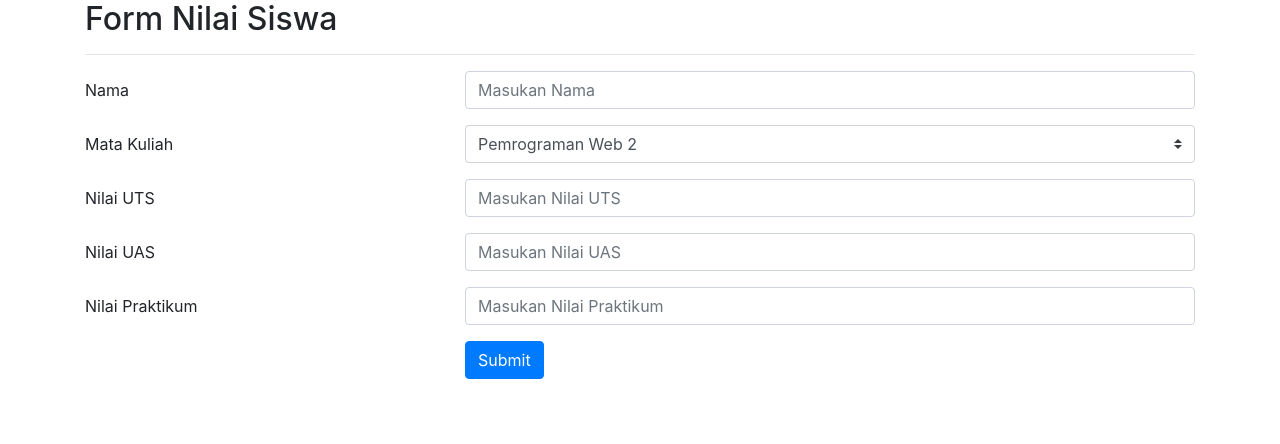
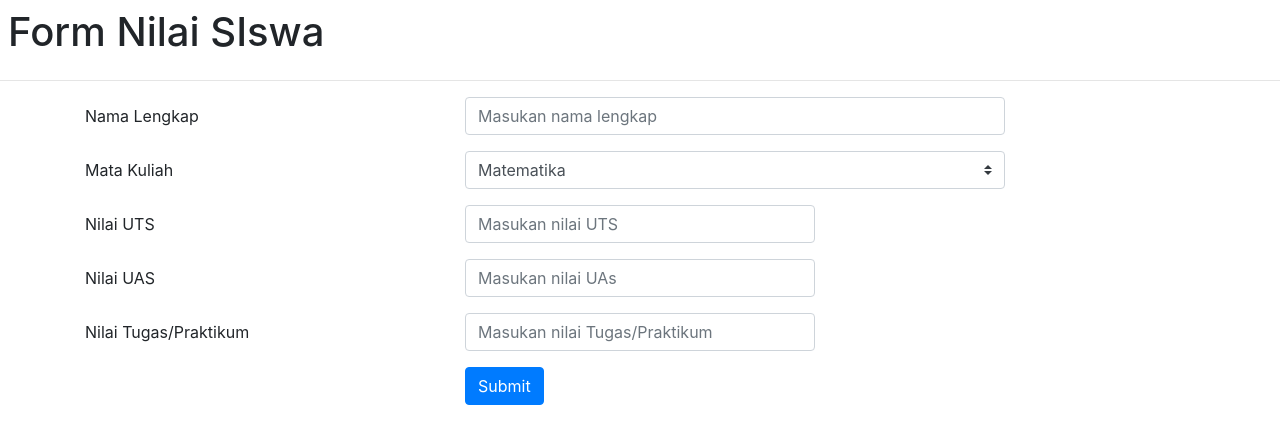
Before and after one commit to waffaisme/pemweb02, a PHP site: page /form_nilai.php in a window 1280 px wide. Shown: the top 444 px of the page. Run offline with PHP 8.4, Linux system fonts and the light colour scheme.

Commit message:
Tugas pertemuan 2

```diff
--- a/pertemuan2/tugas/form_nilai.php
+++ b/pertemuan2/tugas/form_nilai.php
@@ -4,47 +4,46 @@
         <meta charset="UTF-8">
         <meta http-equiv="X-UA-Compatible" content="IE=edge">
         <meta name="viewport" content="width=device-width, initial-scale=1.0">
-    <title>Form Nilai Siswa</title>
+        <title>Tugas 2</title>
         <link rel="stylesheet" href="https://stackpath.bootstrapcdn.com/bootstrap/4.1.3/css/bootstrap.min.css">
     </head>
     <body>
+        <h1 style="padding: 8px;">Form Nilai SIswa</h1>
+        <hr>
         <div class="container">
-    <h2>Form Nilai Siswa</h2>
-    <hr>
-
-    <form method="GET" action="proses_nilai.php">
+            <form method="POST" action="proses_nilai.php">
                 <div class="form-group row">
-    <label for="nama" class="col-4 col-form-label">Nama</label>
-    <div class="col-8">
-      <input id="nama" name="nama" placeholder="Masukan Nama" type="text" class="form-control">
+                    <label for="nama" class="col-4 col-form-label">Nama Lengkap</label>
+                    <div class="col-6">
+                        <input id="nama" name="nama" placeholder="Masukan nama lengkap" type="text" class="form-control">
                     </div>
                 </div>
                 <div class="form-group row">
                     <label for="matkul" class="col-4 col-form-label">Mata Kuliah</label>
-    <div class="col-8">
+                    <div class="col-6">
                         <select id="matkul" name="matkul" class="custom-select">
-        <option value="WEB">Pemrograman Web 2</option>
-        <option value="DDP">Dasar - Dasar Pemrograman</option>
-        <option value="UI/UX">UI/UX</option>
+                            <option value="MTK">Matematika</option>
+                            <option value="BI">Bahasa Inggris</option>
+                            <option value="BD">Basis Data</option>
                         </select>
                     </div>
                 </div>
                 <div class="form-group row">
                     <label for="uts" class="col-4 col-form-label">Nilai UTS</label>
-    <div class="col-8">
-      <input id="uts" name="uts" placeholder="Masukan Nilai UTS" type="text" class="form-control">
+                    <div class="col-4">
+                        <input id="uts" name="uts" placeholder="Masukan nilai UTS" type="text" class="form-control">
                     </div>
                 </div>
                 <div class="form-group row">
                     <label for="uas" class="col-4 col-form-label">Nilai UAS</label>
-    <div class="col-8">
-      <input id="uas" name="uas" placeholder="Masukan Nilai UAS" type="text" class="form-control">
+                    <div class="col-4">
+                        <input id="uas" name="uas" placeholder="Masukan nilai UAs" type="text" class="form-control">
                     </div>
                 </div>
                 <div class="form-group row">
-    <label for="praktikum" class="col-4 col-form-label">Nilai Praktikum</label>
-    <div class="col-8">
-      <input id="praktikum" name="praktikum" placeholder="Masukan Nilai Praktikum" type="text" class="form-control">
+                    <label for="tugas" class="col-4 col-form-label">Nilai Tugas/Praktikum</label>
+                    <div class="col-4">
+                        <input id="tugas" name="tugas" placeholder="Masukan nilai Tugas/Praktikum" type="text" class="form-control">
                     </div>
                 </div>
                 <div class="form-group row">
@@ -53,7 +52,6 @@
                     </div>
                 </div>
             </form>
-
         </div>
     </body>
 </html>
```
Also changed, not shown: pertemuan2/tugas/proses_nilai.php (+25 -14 lines). Lines whose indentation alone changed are shown as unchanged.
